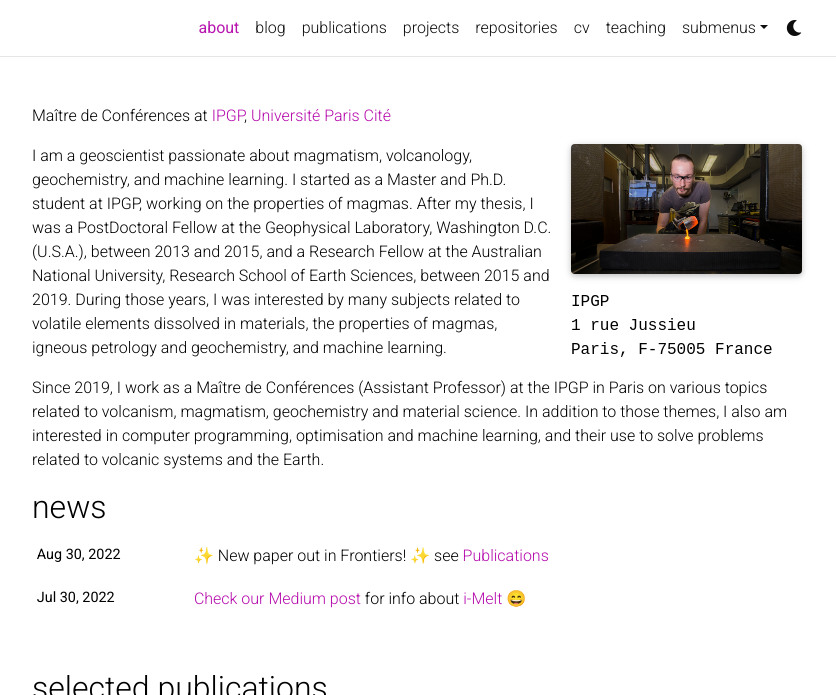
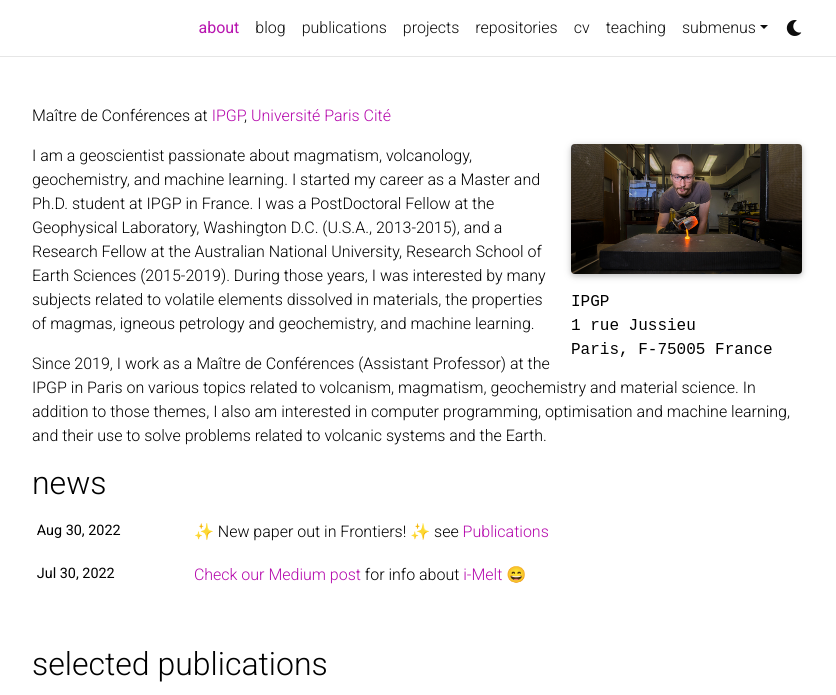
Before and after one commit to charlesll/charlesll.github.io, a Jekyll site: the page built from _pages/about.md, in a window 1280 px wide and 1008 px high, cut to the strip 0-695 px from the top of the window. Shown: the whole strip, without its empty margins (223-1059 px from the left). Built offline with Jekyll 4.4.1, drawn with Linux system fonts in a browser that asks for light colours; full-size pictures stand in for the smaller copies a plugin makes; emoji names are drawn with the system emoji font; comment, search, counter and statistics services are not loaded; a style sheet for code colours, icons or effects is not loaded.

Commit message:
update about

```diff
--- a/_pages/about.md
+++ b/_pages/about.md
@@ -18,6 +18,6 @@
 social: true  # includes social icons at the bottom of the page
 ---
 
-I am a geoscientist passionate about magmatism, volcanology, geochemistry, and machine learning. I started as a Master and Ph.D. student at IPGP, working on the properties of magmas. After my thesis, I was a PostDoctoral Fellow at the Geophysical Laboratory, Washington D.C. (U.S.A.), between 2013 and 2015, and a Research Fellow at the Australian National University, Research School of Earth Sciences, between 2015 and 2019. During those years, I was interested by many subjects related to volatile elements dissolved in materials, the properties of magmas, igneous petrology and geochemistry, and machine learning.
+I am a geoscientist passionate about magmatism, volcanology, geochemistry, and machine learning. I started my career as a Master and Ph.D. student at IPGP in France. I was a PostDoctoral Fellow at the Geophysical Laboratory, Washington D.C. (U.S.A., 2013-2015), and a Research Fellow at the Australian National University, Research School of Earth Sciences (2015-2019). During those years, I was interested by many subjects related to volatile elements dissolved in materials, the properties of magmas, igneous petrology and geochemistry, and machine learning.
 
 Since 2019, I work as a Maître de Conférences (Assistant Professor) at the IPGP in Paris on various topics related to volcanism, magmatism, geochemistry and material science. In addition to those themes, I also am interested in computer programming, optimisation and machine learning, and their use to solve problems related to volcanic systems and the Earth.
```
